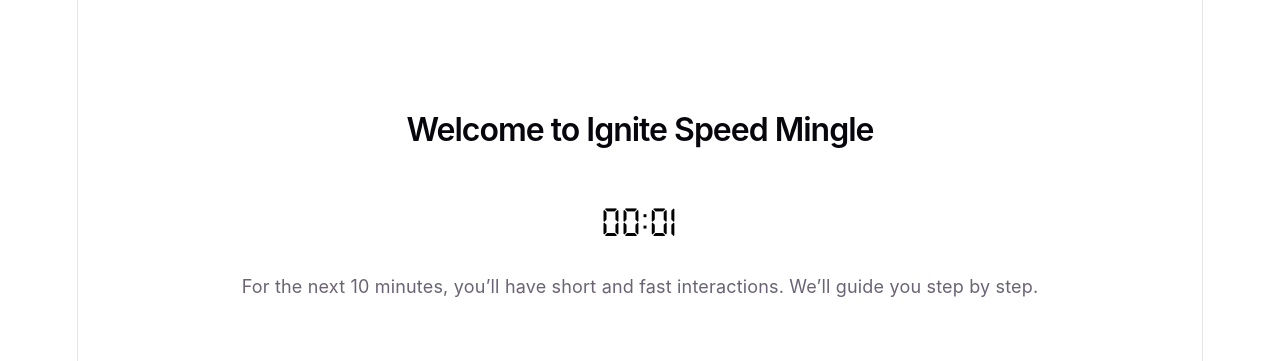
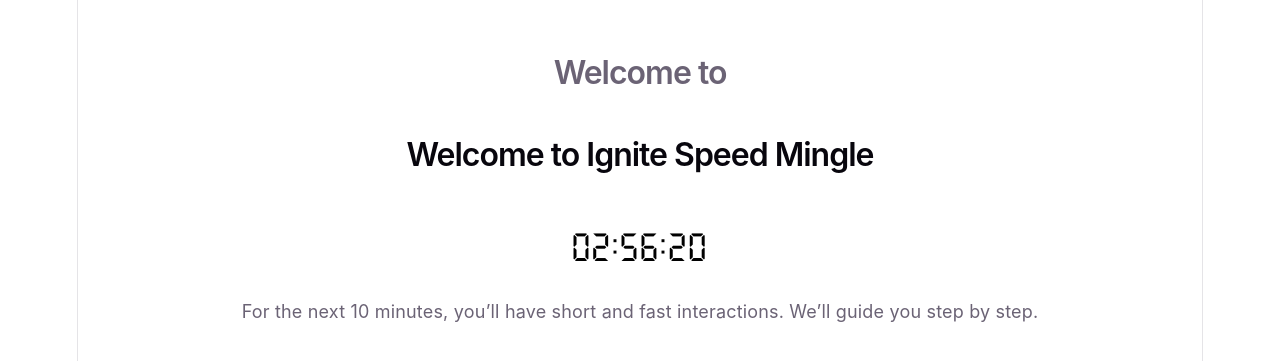
Before and after one commit to egirardo/mingle-app, a React (Vite) app in the folder client/: page /introduction in a window 1280 px wide. Shown: the part 209-570 px from the top of the page. Built offline with nearby package versions, Linux system fonts and the light colour scheme.

Commit message:
Added DateTimer, added a span and text that displays either a little welcome text or introduction to the game

```diff
--- a/client/src/views/mingleGame/Introduction.jsx
+++ b/client/src/views/mingleGame/Introduction.jsx
@@ -1,25 +1,39 @@
-import { useNavigate } from "react-router-dom";
+// import { useNavigate, useOutletContext } from "react-router-dom";
+import { useState } from "react";
 import styles from "./MingleGame.module.css";
-import Timer from "../../components/Timer/Timer.jsx";
+import DateTimer from "../../components/Timer/DateTimer.jsx";
 
 export default function Introduction() {
-  const navigate = useNavigate();
+  const [expired, setExpired] = useState(false);
+
 
   const handleExpire = () => {
-    // When the timer expires, start the game on the task page
+    // When the timer expires, show follow-up text (and eventually start the game)
+    setExpired(true);
+    // to do: if server starts game, make it navigate to task
     // navigate("/task");
   };
 
   return (
     <div className={styles.mingleIntroduction}>
       {/* add app logo here */}
-      <h1 className={ styles.introductionHeader}>Welcome to Ignite Speed Mingle</h1>
-      {/* date timer instead, temporary countdown timer for now*/}
-      <Timer minutes={0.1} onExpire={handleExpire} />
-      <p className="introductionText">
-        For the next 10 minutes, you’ll have short and fast interactions. We’ll
-        guide you step by step.
-      </p>
+      <span className={styles.introductionHeader}>Welcome to</span>
+      <h1 className={styles.introductionHeader}>
+        Welcome to Ignite Speed Mingle
+      </h1>
+      <DateTimer targetDate="04/06/2026 22:11" onExpire={handleExpire} />
+      {/* <DateTimer targetDate="04/22/2026 15:00" /> */}
+      {!expired ? (
+        <p className="introductionText">
+          For the next 10 minutes, you’ll have short and fast interactions.
+          We’ll guide you step by step.
+        </p>
+      ) : (
+        <p className="introductionText">
+          Get ready to meet new people. Follow the instructions on your phone
+          when the countdown drops.
+        </p>
+      )}
     </div>
   );
 }
```
